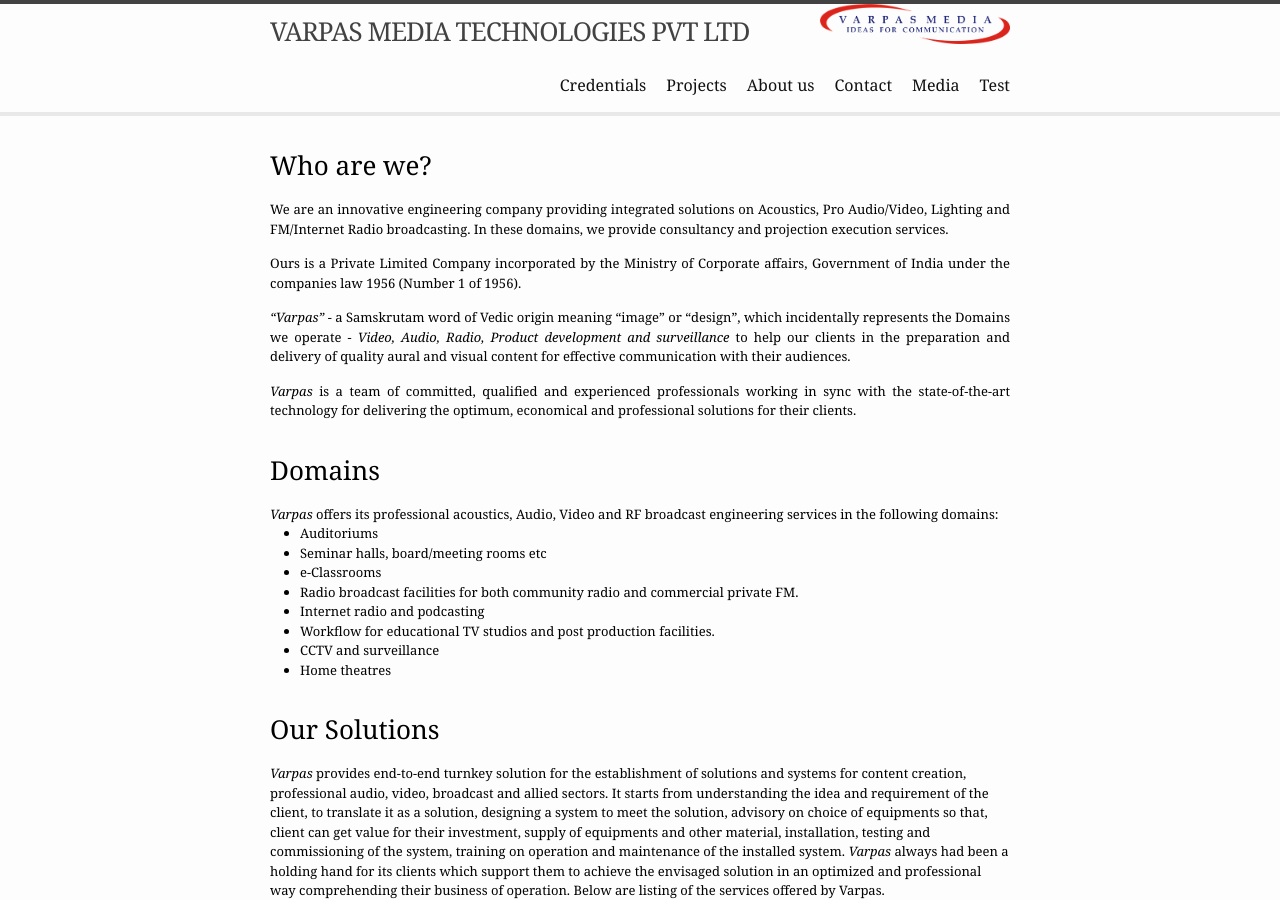
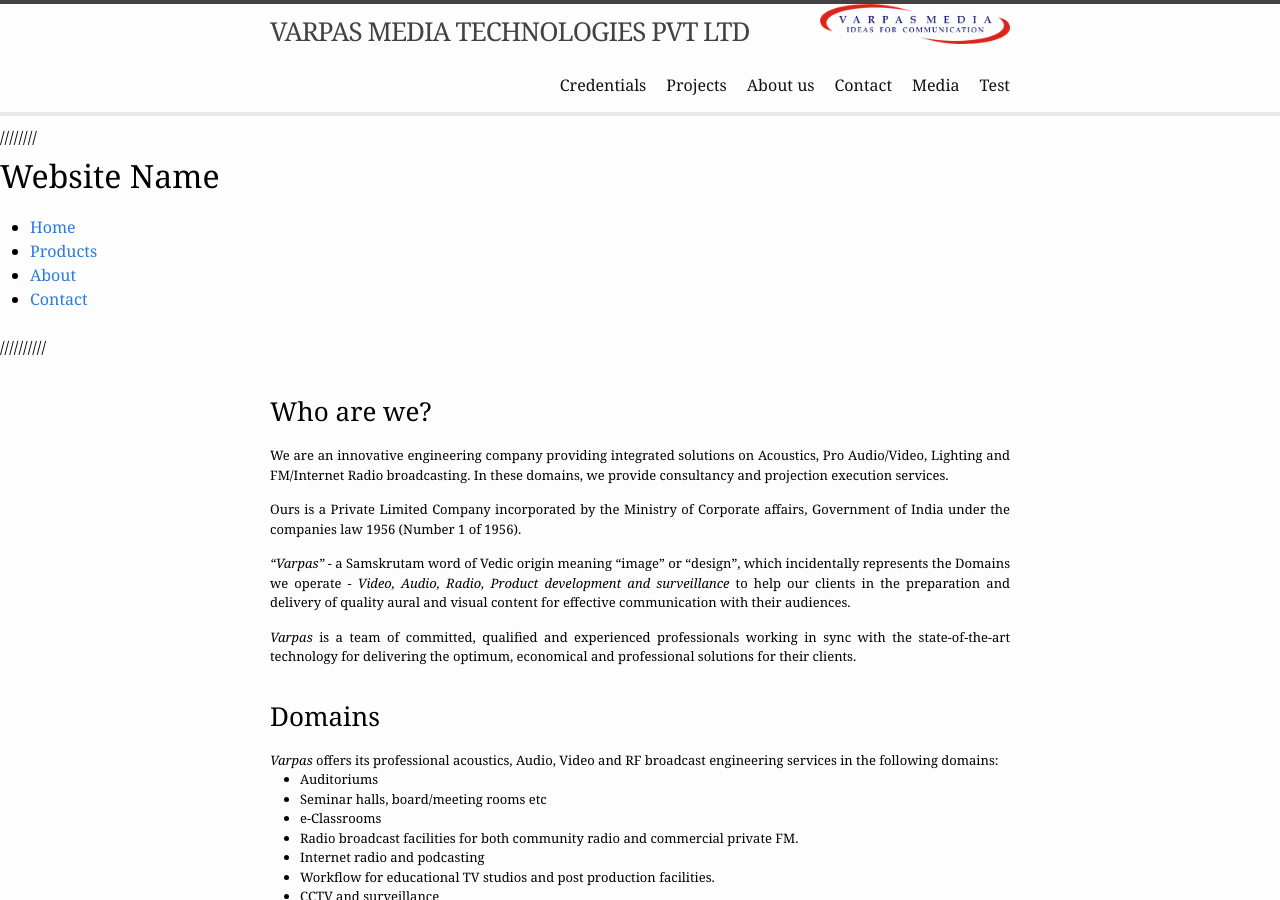
Before and after one commit to VarpasMedia/VarpasMedia.github.io, a Jekyll site: the page built from index.md, in a window 1280 px wide and 900 px high. Built offline with Jekyll 4.4.1, drawn with Linux system fonts in a browser that asks for light colours.

Commit message:
Update default.html

```diff
--- a/_layouts/default.html
+++ b/_layouts/default.html
@@ -6,7 +6,19 @@
   <body>
 
     {%- include header.html -%}
-
+////////
+    <header>
+      <h1>Website Name</h1>
+      <nav>
+        <ul class="nav">
+          <li><a class="current" href="index.html">Home</a></li>
+          <li><a href="products/">Products</a></li>
+          <li><a href="about.html">About</a></li>
+          <li><a href="contact.html">Contact</a></li>
+        </ul>
+      </nav>
+    </header>
+//////////
     <main class="page-content" aria-label="Content">
       <div class="wrapper">
         {{ content }}
```
